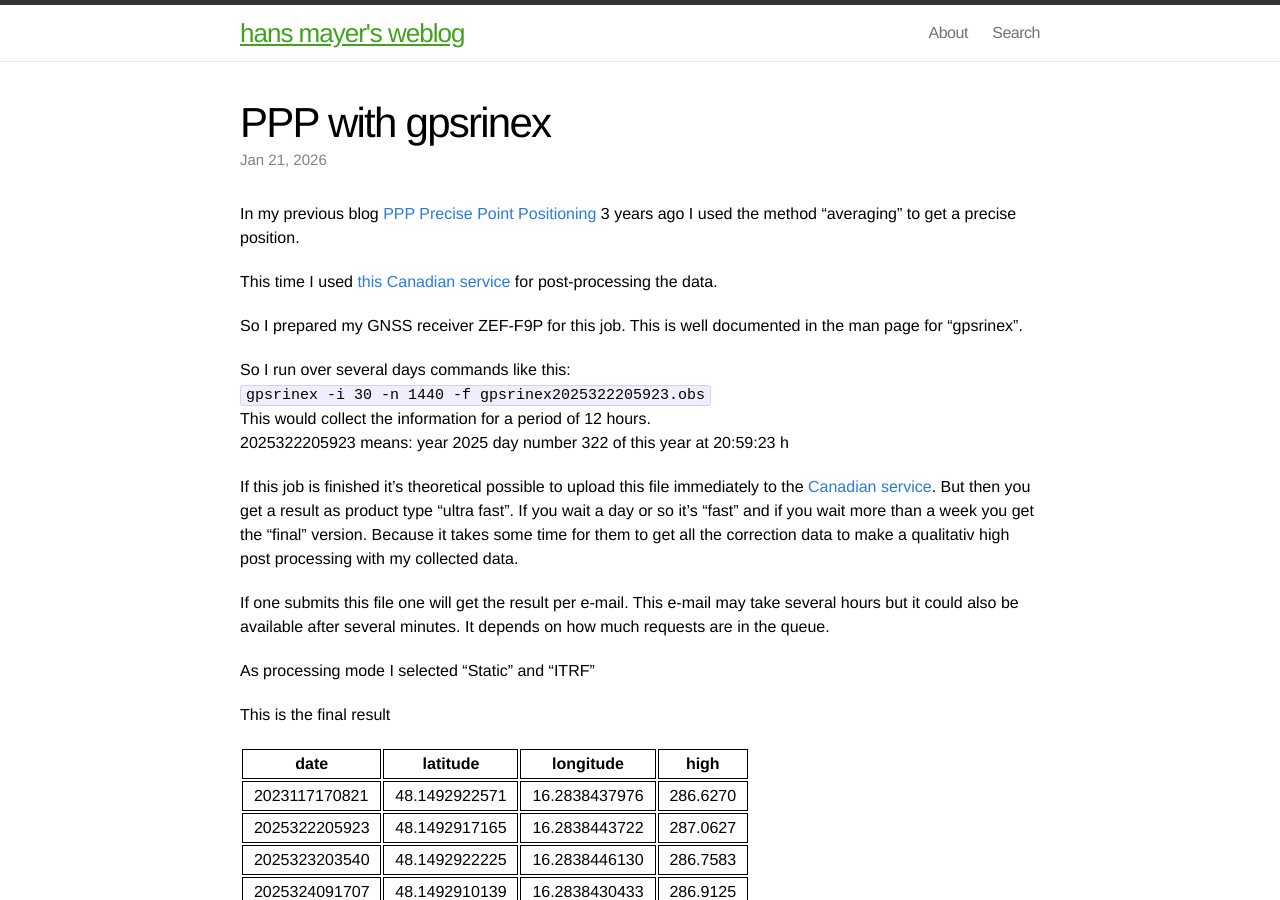
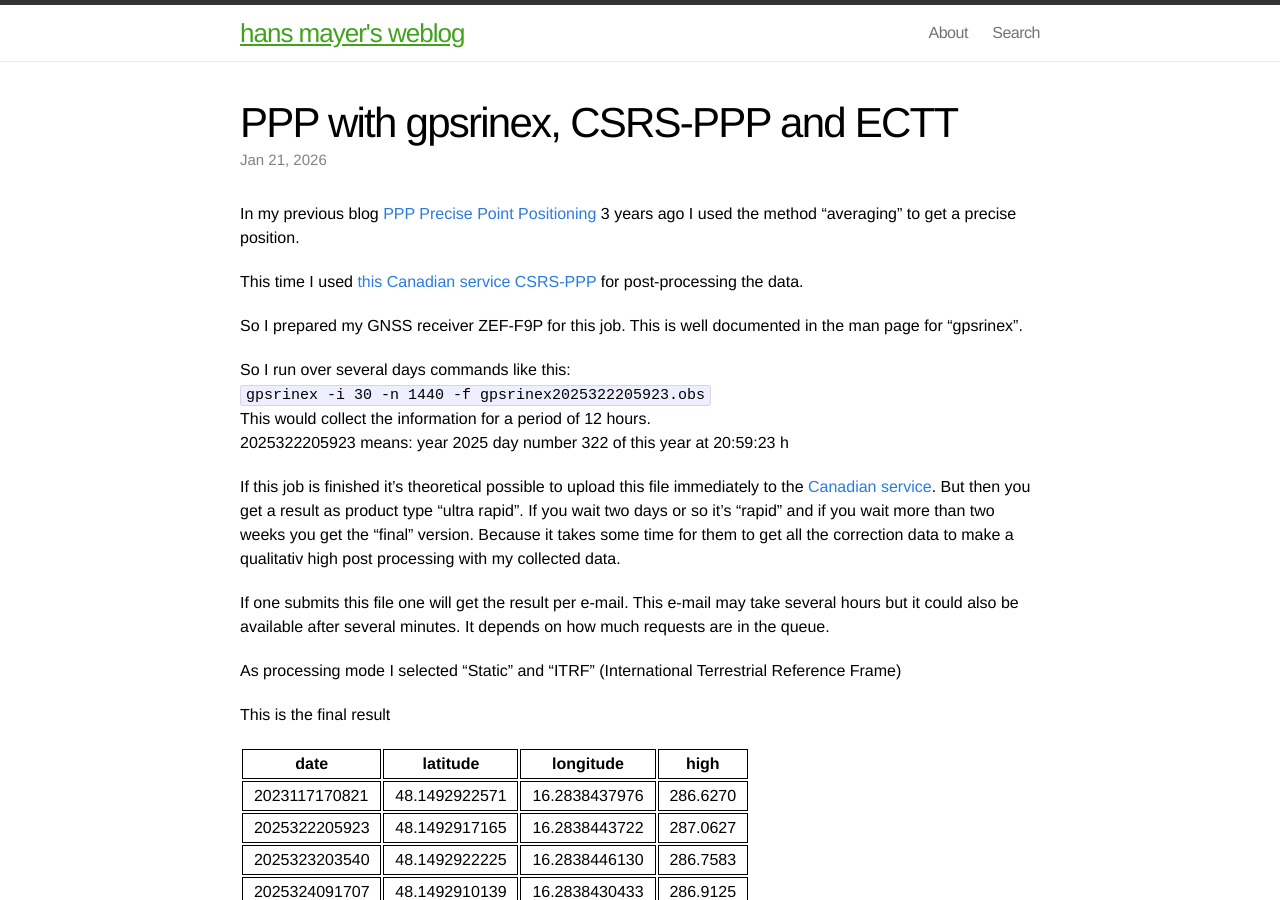
Before and after one commit to hans-mayer/blog, a Jekyll site: the page built from _posts/2026-01-21-PPP-with-gpsrinex.markdown, in a window 1280 px wide and 900 px high. Built offline with Jekyll 4.4.1, drawn with Linux system fonts in a browser that asks for light colours.

Commit message:
2026-01-21-PPP-with-gpsrinex.markdown minor updates

```diff
--- a/_posts/2026-01-21-PPP-with-gpsrinex.markdown
+++ b/_posts/2026-01-21-PPP-with-gpsrinex.markdown
@@ -1,13 +1,13 @@
 ---
 layout: post
-title:  PPP with gpsrinex
+title:  PPP with gpsrinex, CSRS-PPP and ECTT
 date:   2026-01-21 17:31:00 CET
 categories: gps
 ---
 
 In my previous blog [PPP Precise Point Positioning](/2023/06/03/PPP-Precise-Point-Positioning.html){:target="_blank"} 3 years ago I used the method "averaging" to get a precise position.
 
-This time I used [this Canadian service](https://webapp.csrs-scrs.nrcan-rncan.gc.ca/geod/tools-outils/ppp.php){:target="_blank"} for post-processing the data.
+This time I used [this Canadian service CSRS-PPP](https://webapp.csrs-scrs.nrcan-rncan.gc.ca/geod/tools-outils/ppp.php){:target="_blank"} for post-processing the data.
 
 So I prepared my GNSS receiver ZEF-F9P for this job. This is well documented in the man page for "gpsrinex".
 
@@ -16,11 +16,11 @@ So I run over several days commands like this: <BR>
 This would collect the information for a period of 12 hours. <BR>
 2025322205923 means: year 2025 day number 322 of this year at 20:59:23 h
 
-If this job is finished it's theoretical possible to upload this file immediately to the [Canadian service](https://webapp.csrs-scrs.nrcan-rncan.gc.ca/geod/tools-outils/ppp.php){:target="_blank"}. But then you get a result as product type "ultra fast". If you wait a day or so it's "fast" and if you wait more than a week you get the "final" version. Because it takes some time for them to get all the correction data to make a qualitativ high post processing with my collected data.
+If this job is finished it's theoretical possible to upload this file immediately to the [Canadian service](https://webapp.csrs-scrs.nrcan-rncan.gc.ca/geod/tools-outils/ppp.php){:target="_blank"}. But then you get a result as product type "ultra rapid". If you wait two days or so it's "rapid" and if you wait more than two weeks you get the "final" version. Because it takes some time for them to get all the correction data to make a qualitativ high post processing with my collected data.
 
 If one submits this file one will get the result per e-mail. This e-mail may take several hours but it could also be available after several minutes. It depends on how much requests are in the queue.
 
-As processing mode I selected "Static" and "ITRF"
+As processing mode I selected "Static" and "ITRF" (International Terrestrial Reference Frame)
 
 This is the final result
 
```
